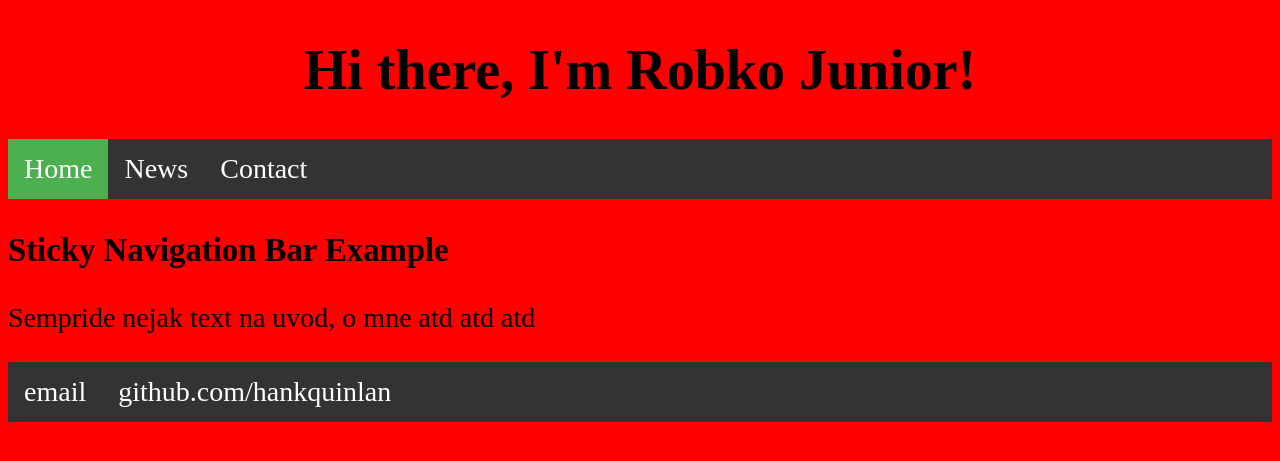
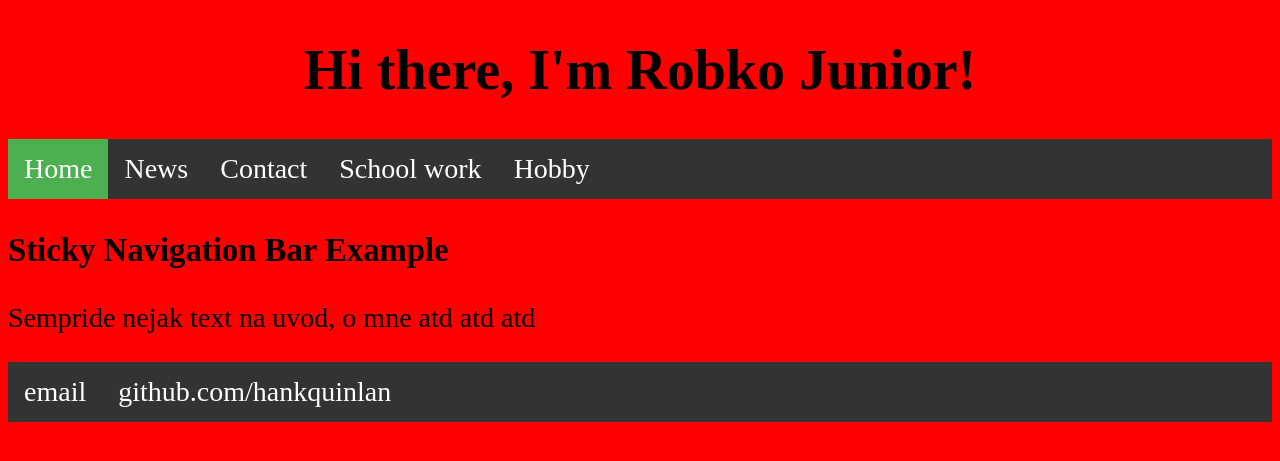
Before and after one commit to swexo/swexo.github.io, a Jekyll site: the page built from index.html, in a window 1280 px wide. Shown: the top 461 px of the page. Built offline with Jekyll 4.4.1, drawn with Linux system fonts in a browser that asks for light colours.

Commit message:
Update skuska.html

```diff
--- a/_layouts/skuska.html
+++ b/_layouts/skuska.html
@@ -14,6 +14,8 @@
   <li><a class="active" href="#home">Home</a></li>
   <li><a href="#news">News</a></li>
   <li><a href="#contact">Contact</a></li>
+  <li><a href="#school">School work</a></li>
+  <li><a href="#hobby">Hobby</a></li>
 </ul>
 
 <h3>Sticky Navigation Bar Example</h3>
```
